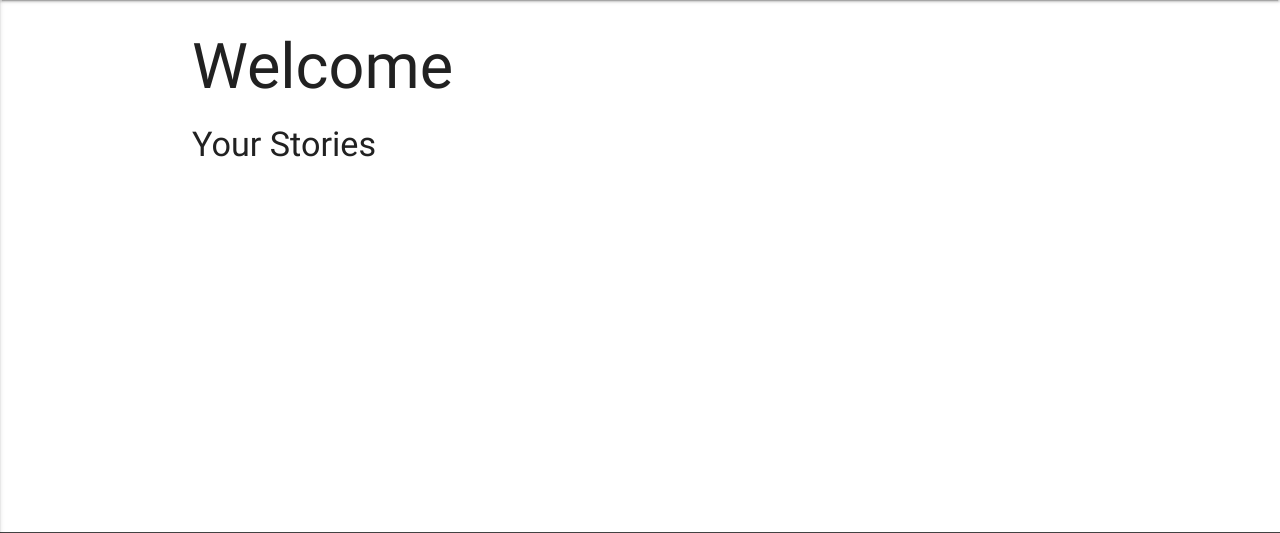
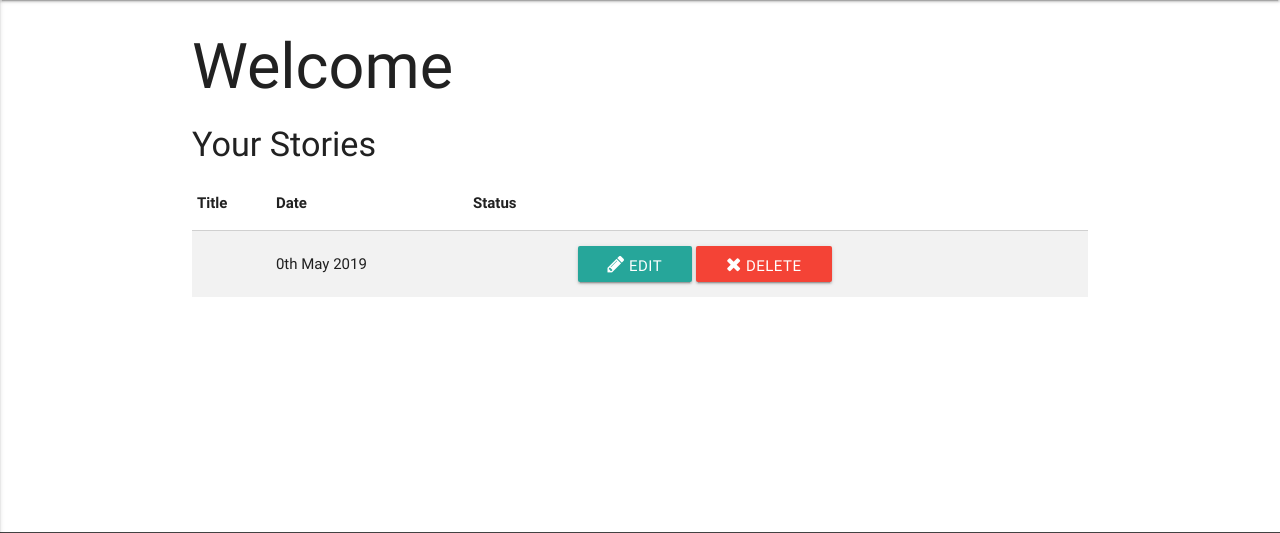
Before and after one commit to imansyaefulloh/nodejs-storybooks, a Node server app: page /dashboard in a window 1280 px wide. Shown: the part 64-597 px from the top of the page. Run offline with Node 20, Linux system fonts and the light colour scheme; a user stored in the database is signed in; tables that the repository leaves empty hold one stand-in row (values such as "Sample post"); some libraries are stand-ins or nearby versions.

Commit message:
dashboard

```diff
--- a/public/css/style.css
+++ b/public/css/style.css
@@ -12,6 +12,18 @@ main {
   font-size: 25px;
 }
 
+.story-text {
+  height: 100px;
+}
+
+.dash-status {
+  text-transform: capitalize;
+}
+
+#delete-form {
+  display: inline;
+}
+
 footer {
   margin-top: 20px;
 }
--- a/routes/index.js
+++ b/routes/index.js
@@ -1,13 +1,19 @@
 const express = require('express');
 const router = express.Router();
 const { ensureAuthenticated, ensureGuest } = require('../helpers/auth');
+
+const Story = require('../models/Story');
 
 router.get('/', ensureGuest, (req, res) => {
   res.render('index/welcome');
 });
 
 router.get('/dashboard', ensureAuthenticated, (req, res) => {
-  res.render('index/dashboard');
+  Story.find({ user: req.user.id })
+    .then(stories => {
+      res.render('index/dashboard', { stories });
+    })
+    .catch(err => console.log(err));
 });
 
 router.get('/about', (req, res) => {
--- a/views/index/dashboard.handlebars
+++ b/views/index/dashboard.handlebars
@@ -1,2 +1,31 @@
 <h1>Welcome {{user.firstname}}</h1>
 <h4>Your Stories</h4>
+{{#if stories}}
+<table class="striped">
+  <thead>
+    <tr>
+      <th>Title</th>
+      <th>Date</th>
+      <th>Status</th>
+      <th></th>
+    </tr>
+  </thead>
+  <tbody>
+    {{#each stories}}
+    <tr>
+      <td><a href="/stories/show/{{id}}">{{ title }}</a></td>
+      <td>{{ formatDate date 'do MMMM YYYY' }}</td>
+      <td><span class="dash-status">{{ status }}</span></td>
+      <td>
+        <a href="/stories/edit/{{id}}" class="btn left-align"><i class="fa fa-pencil"></i> Edit</a>
+        <form action="/stories/{{id}}" method="POST" id="delete-form">
+          <button class="btn red" type="submit"><i class="fa fa-remove"></i> Delete</button>
+        </form>
+      </td>
+    </tr>
+    {{/each}}
+  </tbody>
+</table>
+{{else}}
+<p>You have not created any story yet.</p>
+{{/if}}
```
